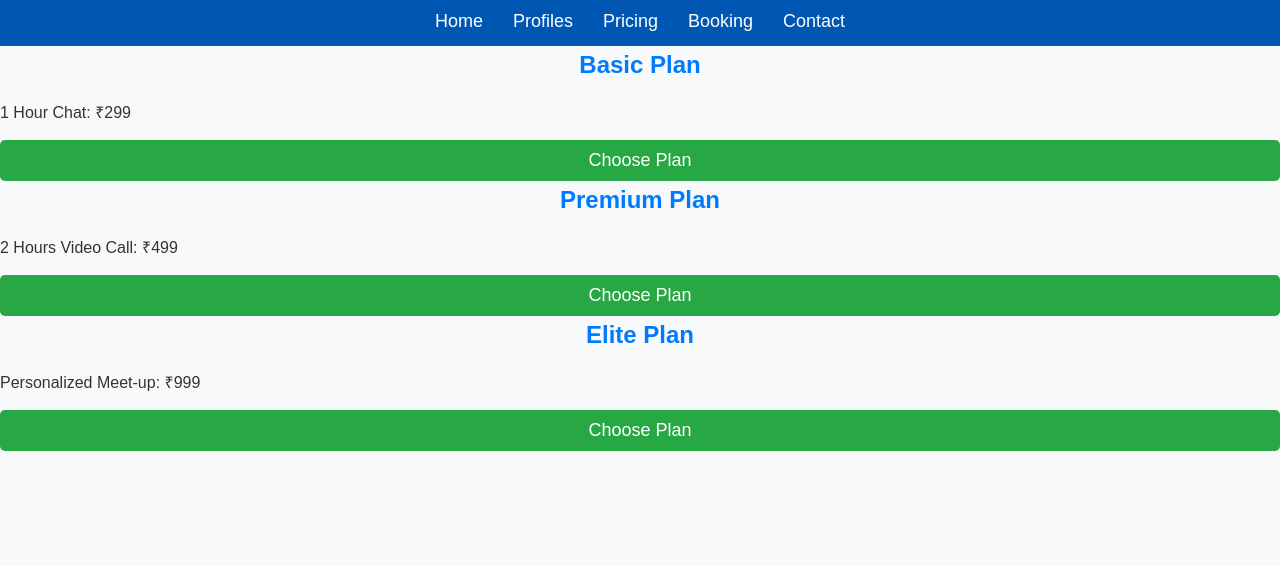
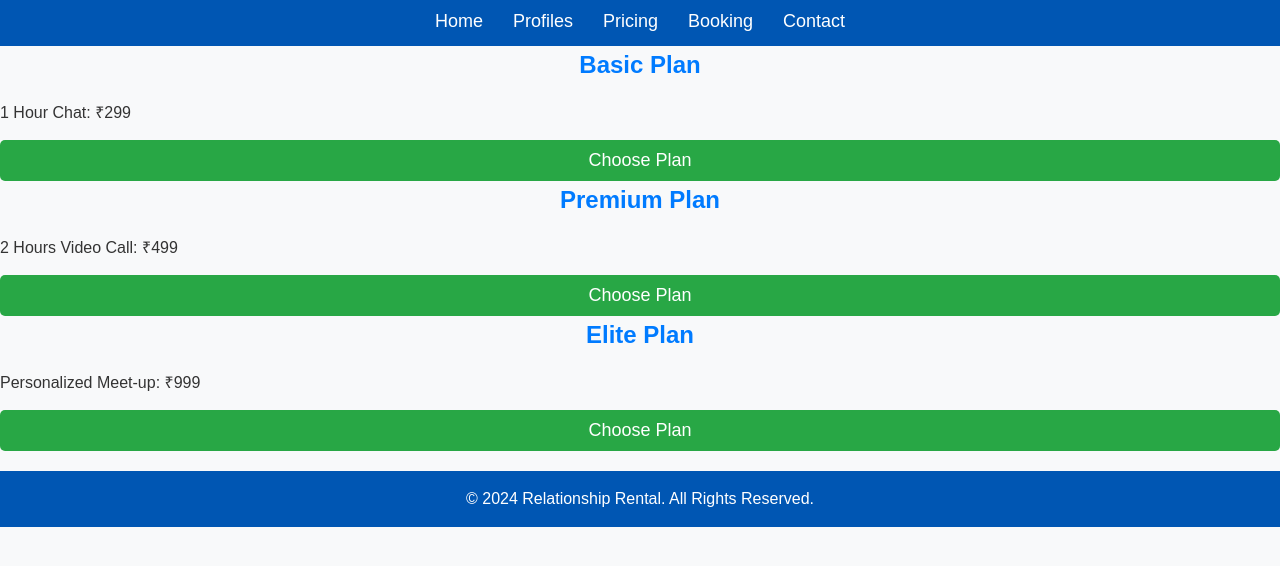
Before and after one commit to sutharsaahab/relationship-rental, a plain HTML site: page pricing.html in a window 1280 px wide. Shown: the part 134-700 px from the top of the page. Drawn offline with Linux system fonts and the light colour scheme.

Commit message:
pricing.html

```diff
--- a/pricing.html
+++ b/pricing.html
@@ -37,3 +37,6 @@
     </div>
 </body>
 </html>
+<footer>
+    &copy; 2024 Relationship Rental. All Rights Reserved.
+</footer>
```
